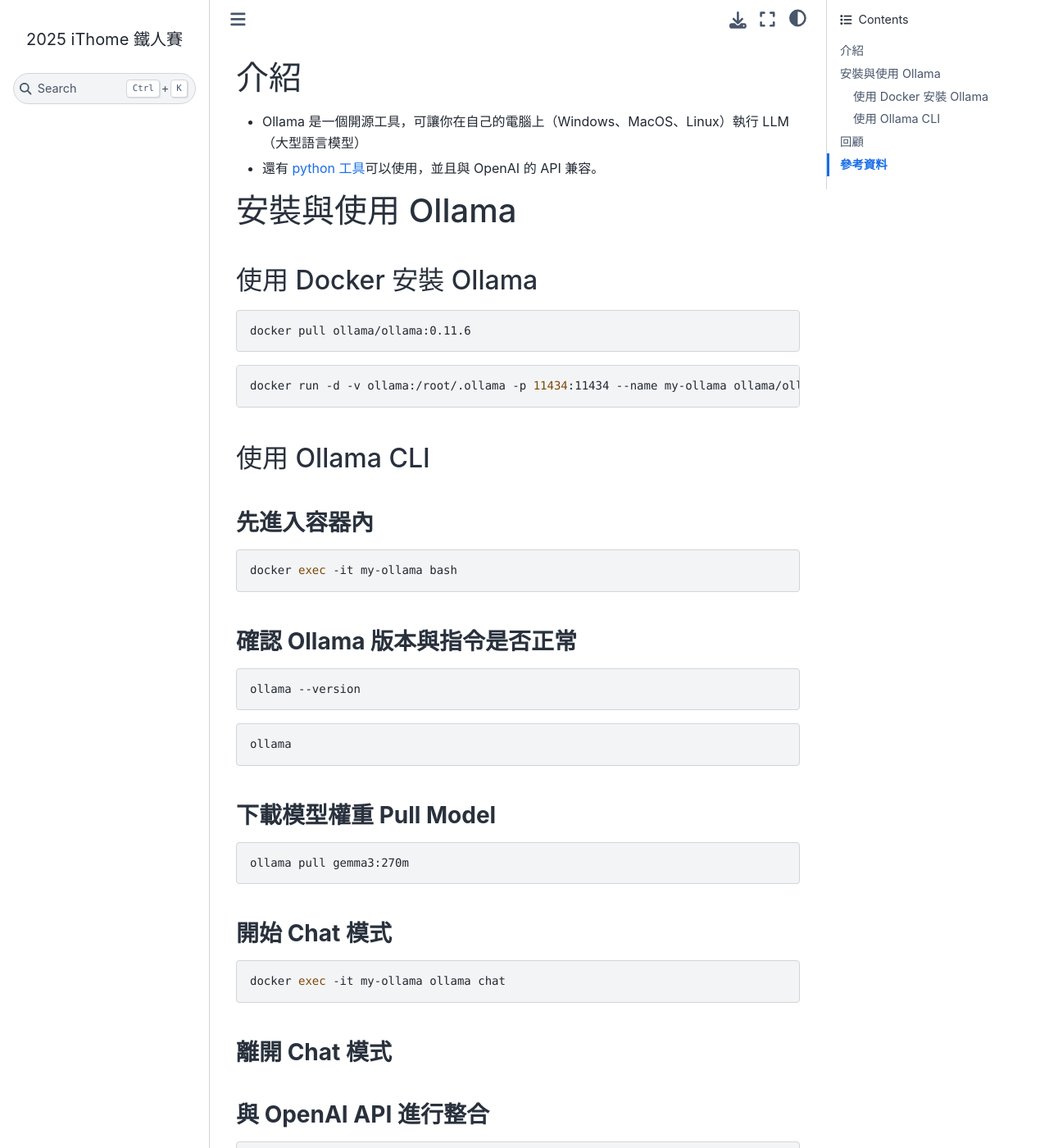
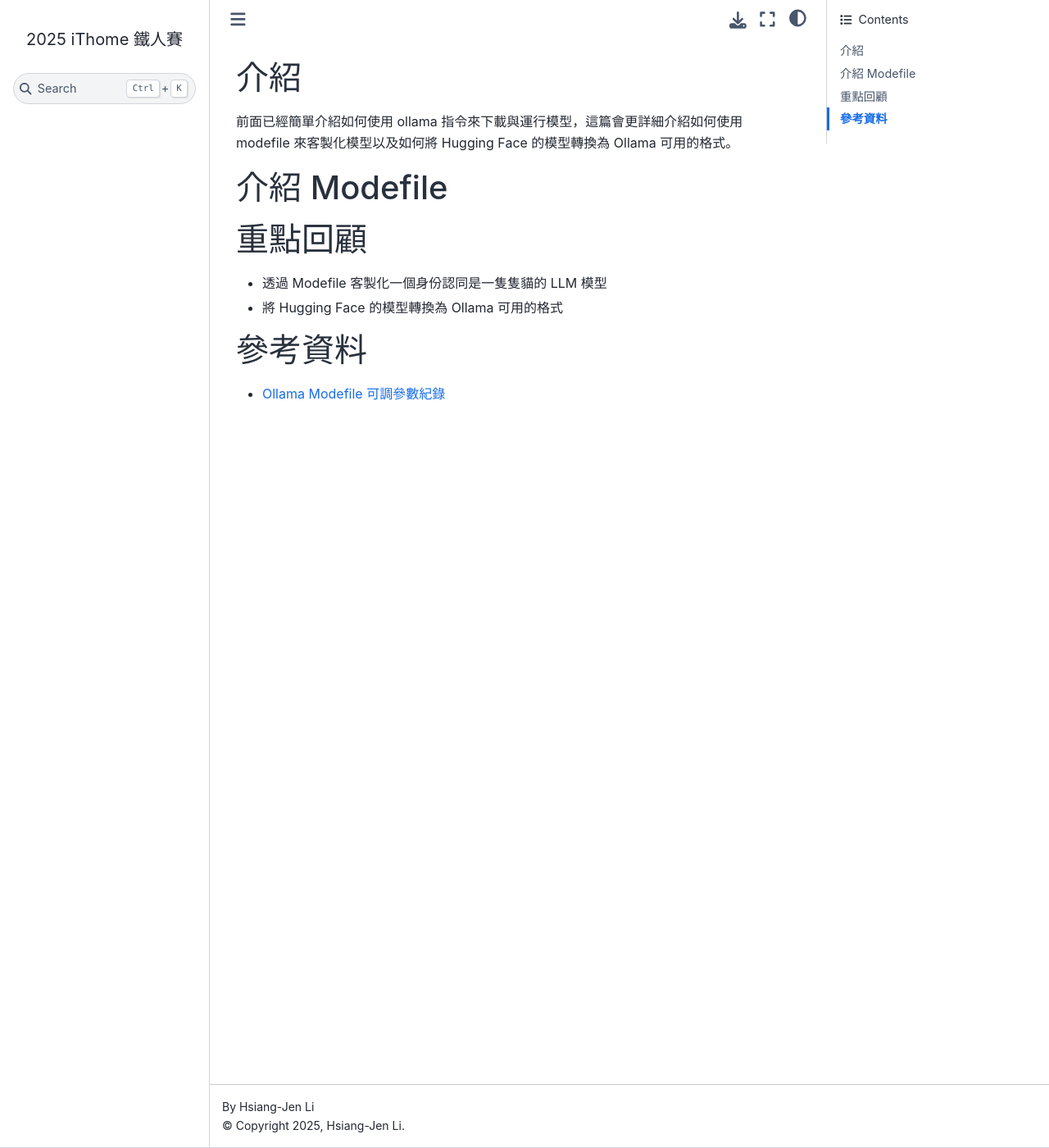
Before and after one commit to hsiangjenli/2025-it-help-ironman, a Sphinx documentation site: the page built from source/challenges/day-08.md, in a window 1280 px wide and 1400 px high. Shown: the whole window at 82% size. Built offline with Sphinx 7.4.7 and the Sphinx Book theme 1.1.4, drawn with Linux system fonts in a browser that asks for light colours; pages that are not in the unit, such as notebooks, are missing from menus; some of the changed text lies outside the part shown.

Commit message:
feat: restructure day-08.md to focus on Modefile usage and remove installation details

````diff
--- a/source/challenges/day-08.md
+++ b/source/challenges/day-08.md
@@ -1,66 +1,16 @@
 # 介紹
 
-- Ollama 是一個開源工具，可讓你在自己的電腦上（Windows、MacOS、Linux）執行 LLM（大型語言模型）
-- 還有 [python 工具](https://github.com/ollama/ollama-python)可以使用，並且與 OpenAI 的 API 兼容。
+前面已經簡單介紹如何使用 ollama 指令來下載與運行模型，這篇會更詳細介紹如何使用 modefile 來客製化模型以及如何將 Hugging Face 的模型轉換為 Ollama 可用的格式。
 
-# 安裝與使用 Ollama
+# 介紹 Modefile
 
-## 使用 Docker 安裝 Ollama
 
-```shell
-docker pull ollama/ollama:0.11.6
-```
 
-```shell
-docker run -d -v ollama:/root/.ollama -p 11434:11434 --name my-ollama ollama/ollama:0.11.6
-```
+# 重點回顧
 
-## 使用 Ollama CLI
-
-### 先進入容器內
-
-```shell
-docker exec -it my-ollama bash
-```
-
-### 確認 Ollama 版本與指令是否正常
-
-```shell
-ollama --version
-```
-
-```shell
-ollama
-```
-
-### 下載模型權重 Pull Model
-
-```shell
-ollama pull gemma3:270m
-```
-
-### 開始 Chat 模式
-
-```shell
-docker exec -it my-ollama ollama chat
-```
-
-### 離開 Chat 模式
-
-### 與 OpenAI API 進行整合
-
-```shell
-pip install openai
-```
-
-```python
-import openai
-```
-
-# 回顧
-
-- 透過 Docker 快速部署 Ollama 服務
-- 下載模型權重 & 使用 Ollama CLI 進行互動
-- 如何與 OpenAI API 進行整合
+- 透過 Modefile 客製化一個身份認同是一隻隻貓的 LLM 模型
+- 將 Hugging Face 的模型轉換為 Ollama 可用的格式
 
 # 參考資料
+
+- [Ollama Modefile 可調參數紀錄](https://okhand.org/zh-tw/posts/ollama-modefile/)
````
